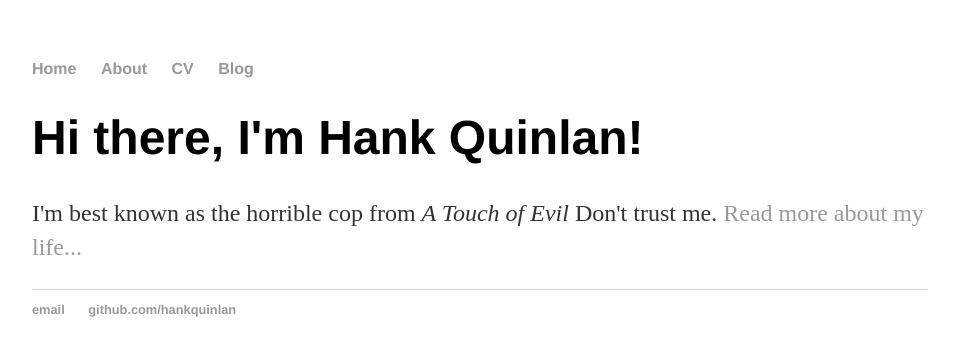
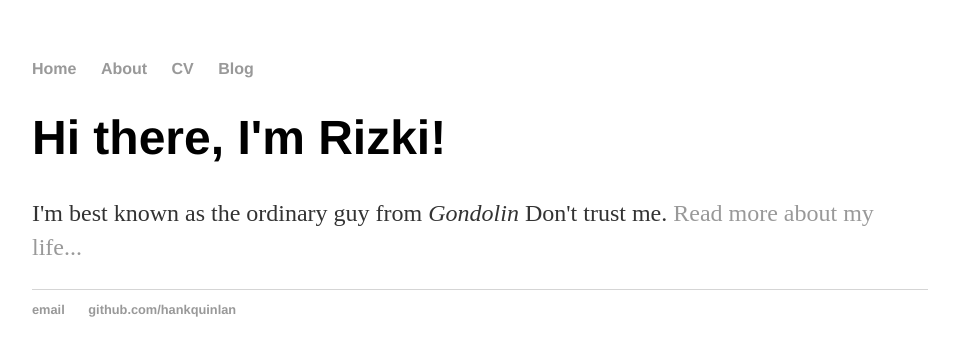
Before and after one commit to rnfitriansyah/rnfitriansyah.github.io, a Jekyll site: the page built from index.html, in a window 1280 px wide. Shown: the top 356 px of the page, without its empty margins (160-1115 px from the left). Built offline with Jekyll 4.4.1, drawn with Linux system fonts in a browser that asks for light colours.

Commit message:
Update index.html

```diff
--- a/index.html
+++ b/index.html
@@ -3,6 +3,6 @@ layout: default
 title: Hank Quinlan, Horrible Cop
 ---
 <div class="blurb">
-	<h1>Hi there, I'm Hank Quinlan!</h1>
-	<p>I'm best known as the horrible cop from <em>A Touch of Evil</em> Don't trust me. <a href="/about">Read more about my life...</a></p>
+	<h1>Hi there, I'm Rizki!</h1>
+	<p>I'm best known as the ordinary guy from <em>Gondolin</em> Don't trust me. <a href="/about">Read more about my life...</a></p>
 </div><!-- /.blurb -->
```
